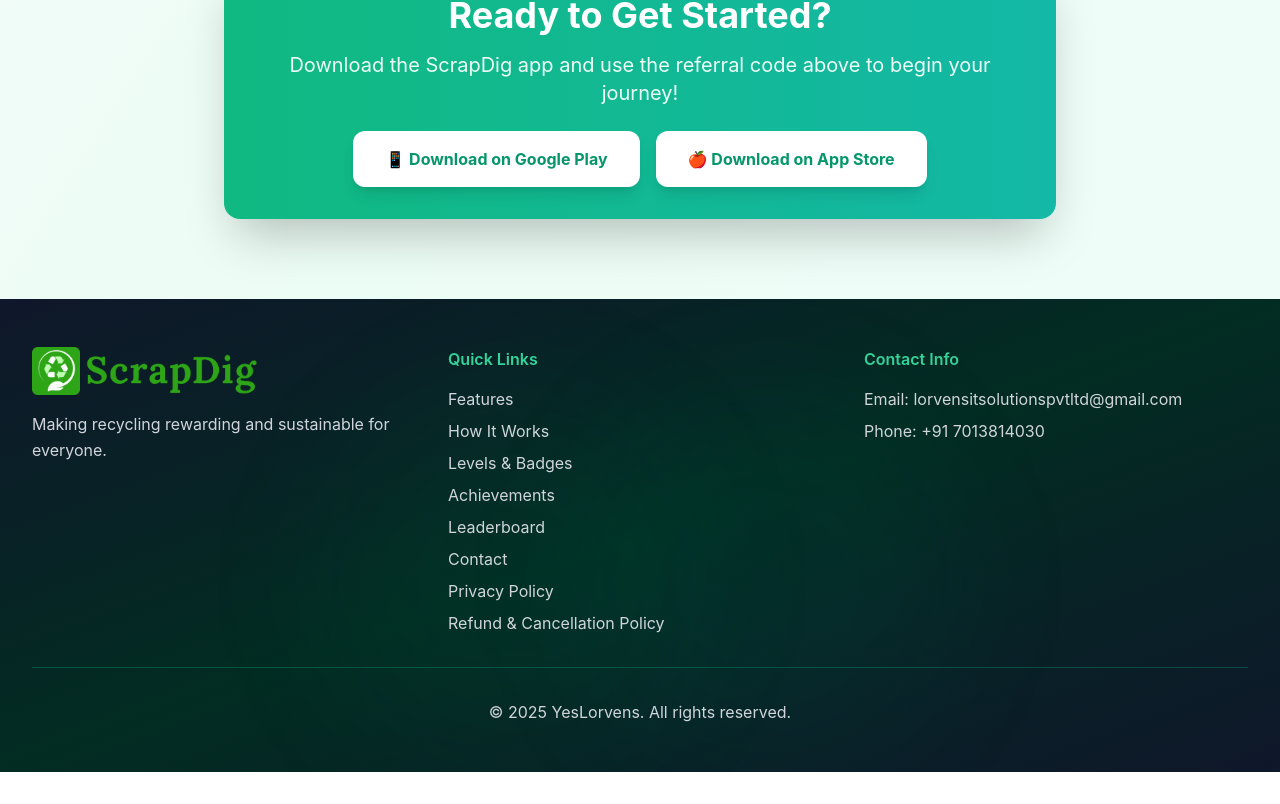
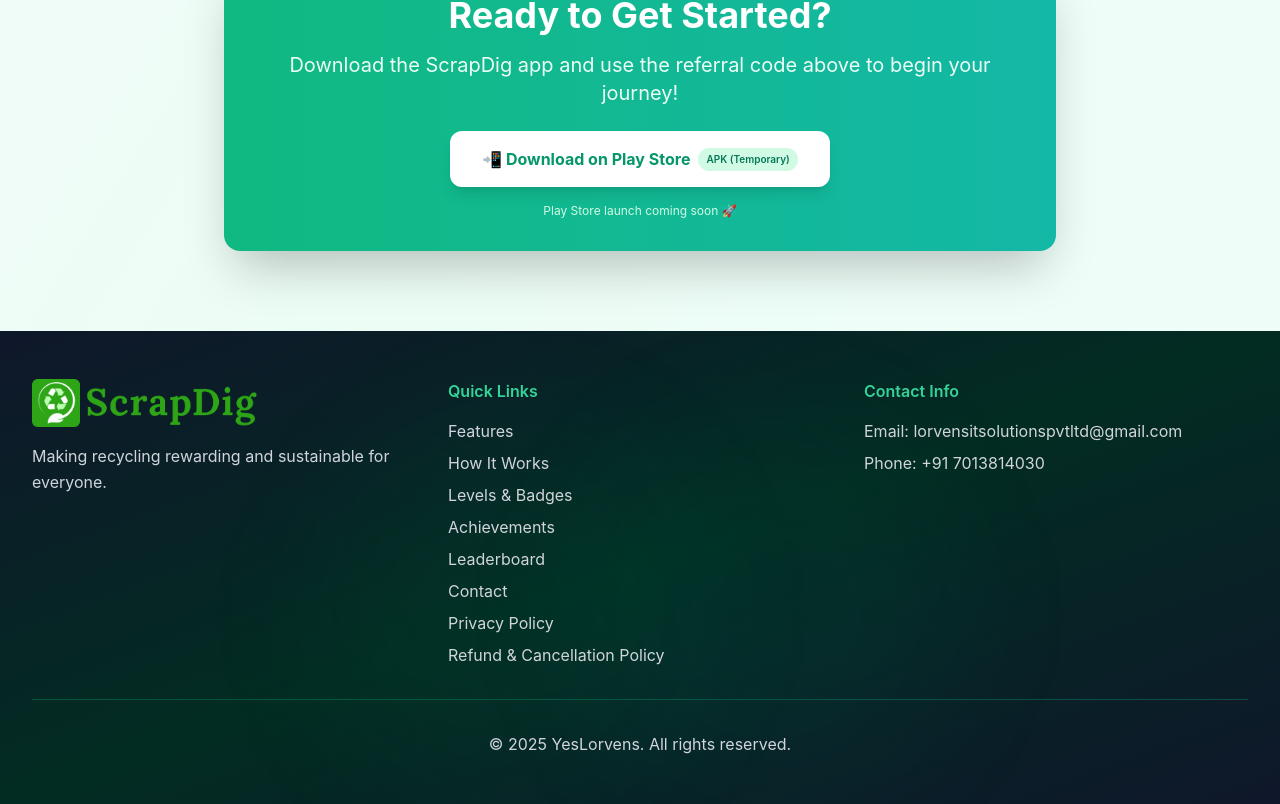
Before and after one commit to LorvensITSolutions/scrapdig_web, a React (Vite) app: page /referral in a window 1280 px wide. Shown: the part 1238-2042 px from the top of the page. Before the commit the page ends 2010 px from the top, so only its background shows below. Built offline with nearby package versions, Linux system fonts and the light colour scheme; no server answers.

Commit message:
apk link

```diff
--- a/src/components/Hero.jsx
+++ b/src/components/Hero.jsx
@@ -133,8 +133,9 @@
               className="flex flex-col sm:flex-row gap-2 sm:gap-3 justify-center lg:justify-start px-2 sm:px-0"
             >
 <motion.a
-                href="/app-release.apk"
-                download="ScrapDig.apk"
+  href="https://github.com/LorvensITSolutions/scrapdig_web/releases/download/v1.0.0/ScrapDig.apk"
+  target=""
+  rel="noopener noreferrer"
   className="group relative bg-gradient-to-r from-yellow-500 to-orange-500 text-white px-5 py-2.5 sm:px-6 sm:py-3 rounded-xl font-bold text-sm sm:text-base overflow-hidden shadow-2xl w-full sm:w-auto"
   whileHover={{ scale: 1.05, y: -2 }}
   whileTap={{ scale: 0.95 }}
@@ -151,11 +152,17 @@
       animate={{ y: [0, -3, 0] }}
       transition={{ duration: 1.5, repeat: Infinity }}
     >
-                    <path strokeLinecap="round" strokeLinejoin="round" strokeWidth={2} d="M12 10v6m0 0l-3-3m3 3l3-3m2 8H7a2 2 0 01-2-2V5a2 2 0 012-2h5.586a1 1 0 01.707.293l5.414 5.414a1 1 0 01.293.707V19a2 2 0 01-2 2z" />
+      <path
+        strokeLinecap="round"
+        strokeLinejoin="round"
+        strokeWidth={2}
+        d="M12 10v6m0 0l-3-3m3 3l3-3m2 8H7a2 2 0 01-2-2V5a2 2 0 012-2h5.586a1 1 0 01.707.293l5.414 5.414a1 1 0 01.293.707V19a2 2 0 01-2 2z"
+      />
     </motion.svg>
     <span>Download APK</span>
   </span>
 </motion.a>
+
               <motion.a
                 href="#features"
                 className="group relative bg-gradient-to-r from-emerald-500 to-teal-500 text-white px-5 py-2.5 sm:px-6 sm:py-3 rounded-xl font-bold text-sm sm:text-base overflow-hidden shadow-2xl w-full sm:w-auto"
--- a/src/pages/ReferralPage.jsx
+++ b/src/pages/ReferralPage.jsx
@@ -210,7 +210,6 @@
           </div>
         </motion.div>
 
-        {/* Download App CTA */}
         <motion.div
   initial={{ opacity: 0, y: 30 }}
   animate={{ opacity: 1, y: 0 }}
@@ -223,29 +222,28 @@
   <p className="text-lg sm:text-xl mb-6 text-emerald-50">
     Download the ScrapDig app and use the referral code above to begin your journey!
   </p>
-          <div className="flex flex-col sm:flex-row gap-4 justify-center">
+
+  <div className="flex justify-center">
     <motion.a
-              href="https://play.google.com/store/apps/details?id=com.scrapdig.app"
+      href="https://github.com/LorvensITSolutions/scrapdig_web/releases/download/v1.0.0/ScrapDig.apk"
       target="_blank"
       rel="noopener noreferrer"
       whileHover={{ scale: 1.05 }}
       whileTap={{ scale: 0.95 }}
-              className="px-8 py-4 bg-white text-emerald-600 font-bold rounded-xl shadow-lg hover:shadow-xl transition-all"
+      className="px-8 py-4 bg-white text-emerald-600 font-bold rounded-xl shadow-lg hover:shadow-xl transition-all flex items-center gap-2"
     >
-              📱 Download on Google Play
-            </motion.a>
-            <motion.a
-              href="https://apps.apple.com/app/scrapdig"
-              target="_blank"
-              rel="noopener noreferrer"
-              whileHover={{ scale: 1.05 }}
-              whileTap={{ scale: 0.95 }}
-              className="px-8 py-4 bg-white text-emerald-600 font-bold rounded-xl shadow-lg hover:shadow-xl transition-all"
-            >
-              🍎 Download on App Store
+      📲 Download on Play Store
+      <span className="text-[10px] bg-emerald-100 text-emerald-700 px-2 py-1 rounded-full font-semibold">
+        APK (Temporary)
+      </span>
     </motion.a>
   </div>
+
+  <p className="text-xs text-emerald-100 mt-4">
+    Play Store launch coming soon 🚀
+  </p>
 </motion.div>
+
       </div>
 
       <Footer />
```
Also changed, not shown: 1 other file (tests, documents, lock files or other folders). Lines whose indentation alone changed are shown as unchanged.
